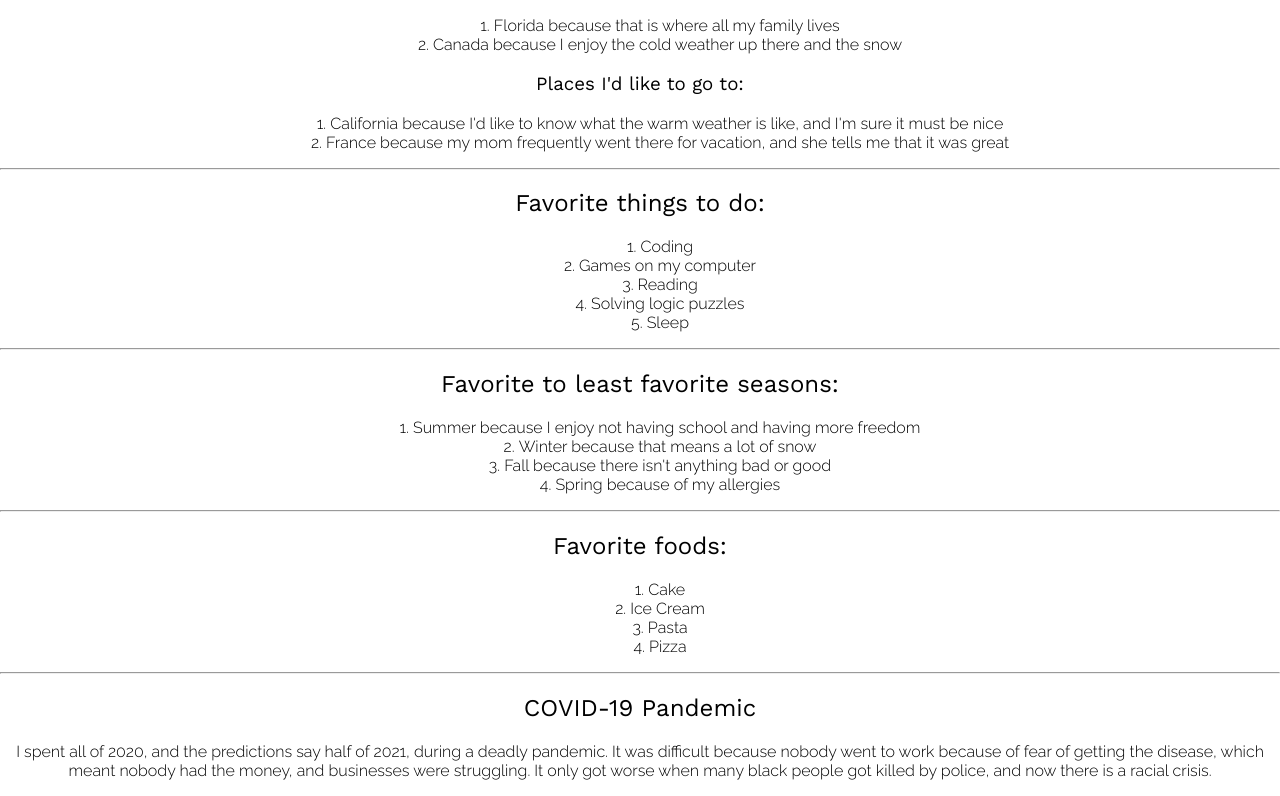
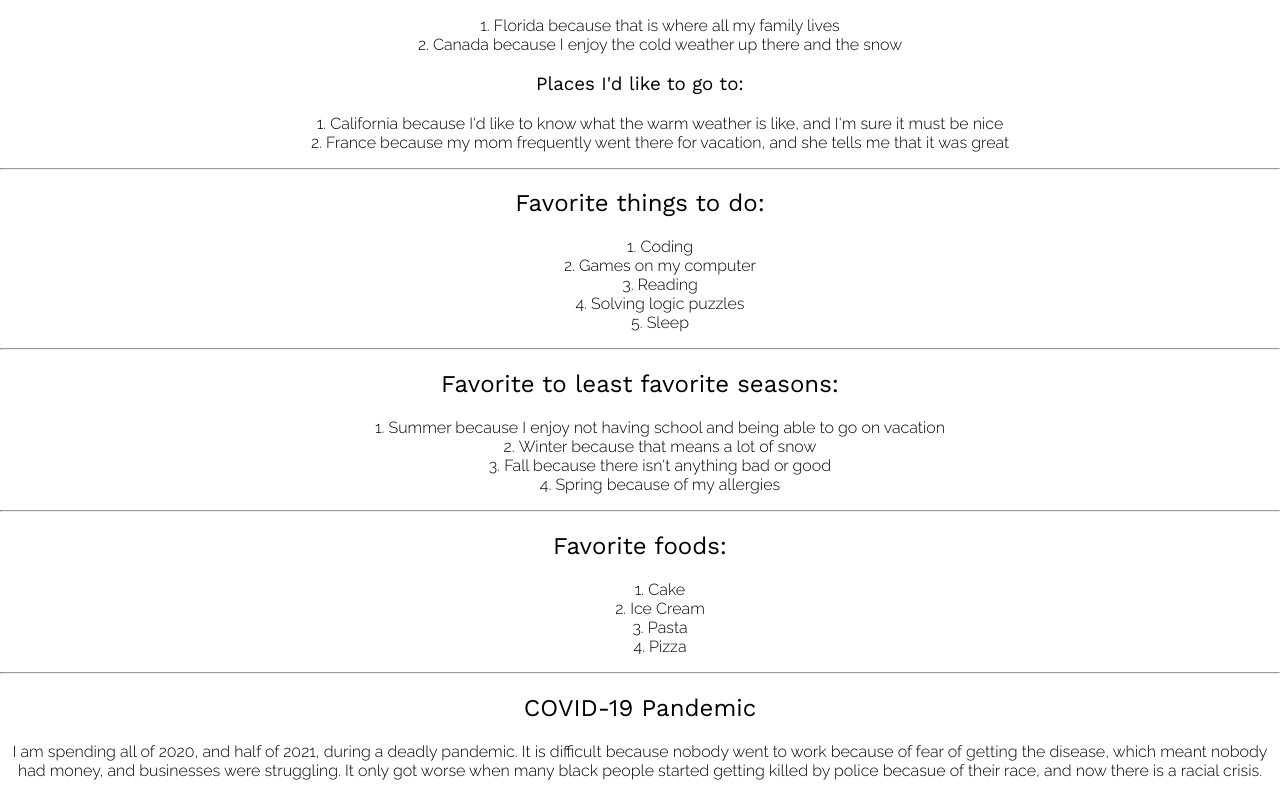
Before and after one commit to Ryyn-Sd/rayyansaidi-com, a Gatsby site: page /bio in a window 1280 px wide. Shown: the part 1192-1988 px from the top of the page. Built offline with nearby package versions, Linux system fonts and the light colour scheme; Gatsby itself is replaced by a stand-in of ours.

Commit message:
Update bio.js

```diff
--- a/src/pages/bio.js
+++ b/src/pages/bio.js
@@ -103,7 +103,7 @@ const Bio = () => (
     <hr />
     <h2>Favorite to least favorite seasons:</h2>
     <ol>
-      <li>Summer because I enjoy not having school and having more freedom</li>
+      <li>Summer because I enjoy not having school and being able to go on vacation</li>
       <li>Winter because that means a lot of snow</li>
       <li>Fall because there isn't anything bad or good</li>
       <li>Spring because of my allergies</li>
@@ -119,7 +119,7 @@ const Bio = () => (
     <hr />
     <h2>COVID-19 Pandemic</h2>
     <p>
-      I spent all of 2020, and the predictions say half of 2021, during a deadly pandemic. It was difficult because nobody went to work because of fear of getting the disease, which meant nobody had the money, and businesses were struggling. It only got worse when many black people got killed by police, and now there is a racial crisis.
+      I am spending all of 2020, and half of 2021, during a deadly pandemic. It is difficult because nobody went to work because of fear of getting the disease, which meant nobody had money, and businesses were struggling. It only got worse when many black people started getting killed by police becasue of their race, and now there is a racial crisis.
     </p>
   </>
 );
```
